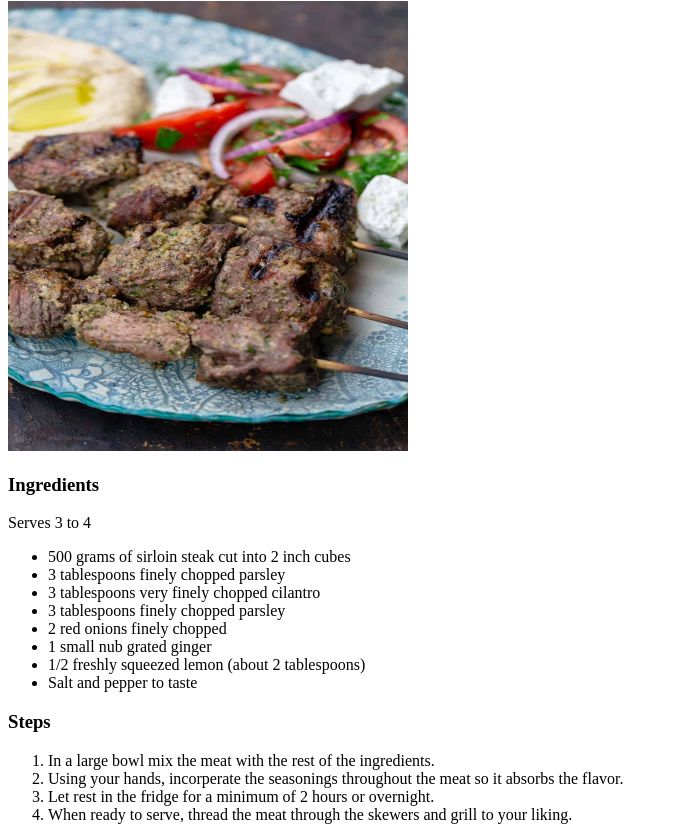
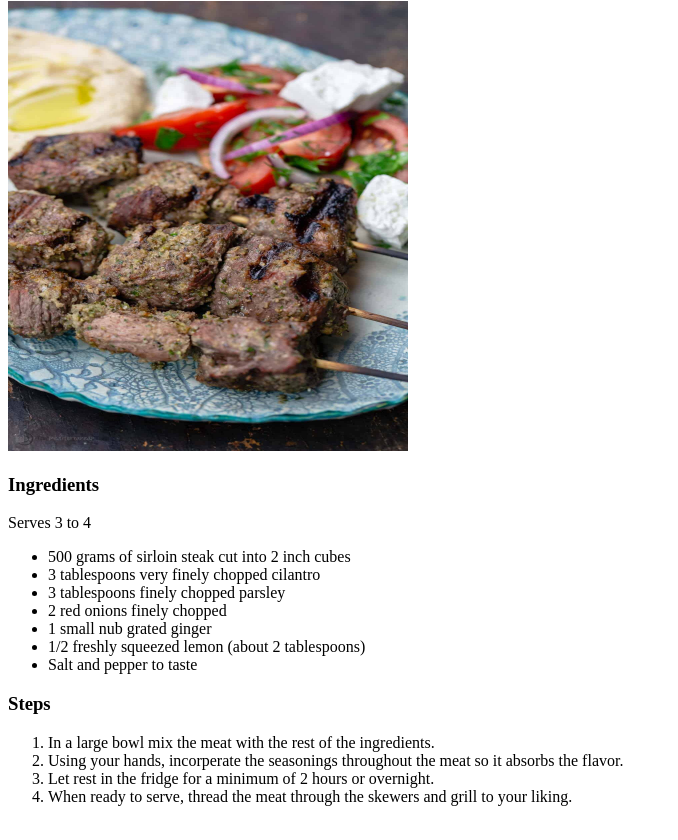
Before and after one commit to sarhiri/odin-recipes, a plain HTML site: page bbq.html in a window 1280 px wide. Shown: the part 79-919 px from the top of the page, without its empty margins (0-678 px from the left). Drawn offline with Linux system fonts and the light colour scheme.

Commit message:
git push

```diff
--- a/bbq.html
+++ b/bbq.html
@@ -12,7 +12,6 @@
     Serves 3 to 4
         <ul>
             <li>500 grams of sirloin steak cut into 2 inch cubes</li>
-            <li>3 tablespoons finely chopped parsley </li>
             <li>3 tablespoons very finely chopped cilantro</li>
             <li>3 tablespoons finely chopped parsley</li>
             <li>2 red onions finely chopped</li>
```
